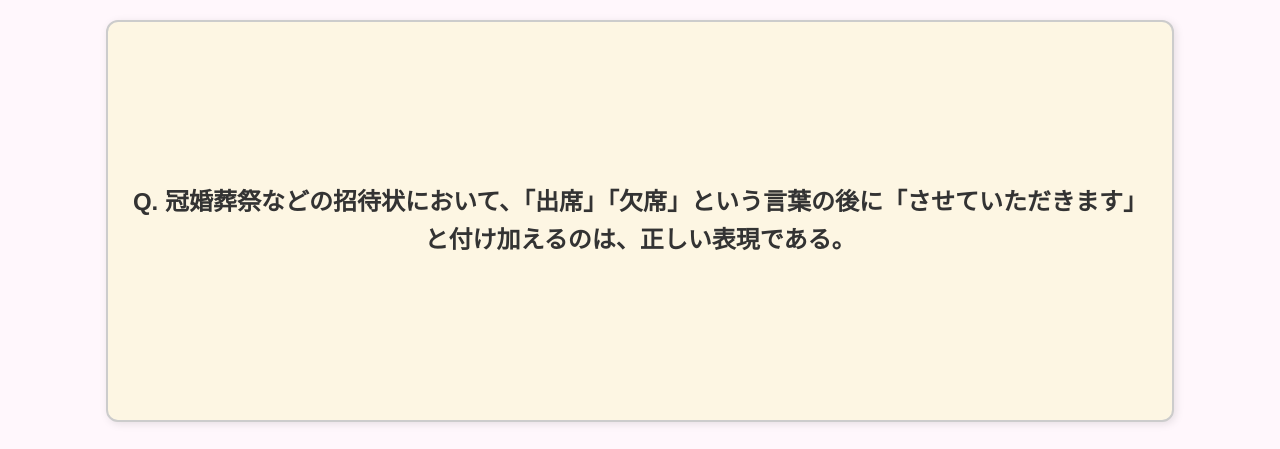
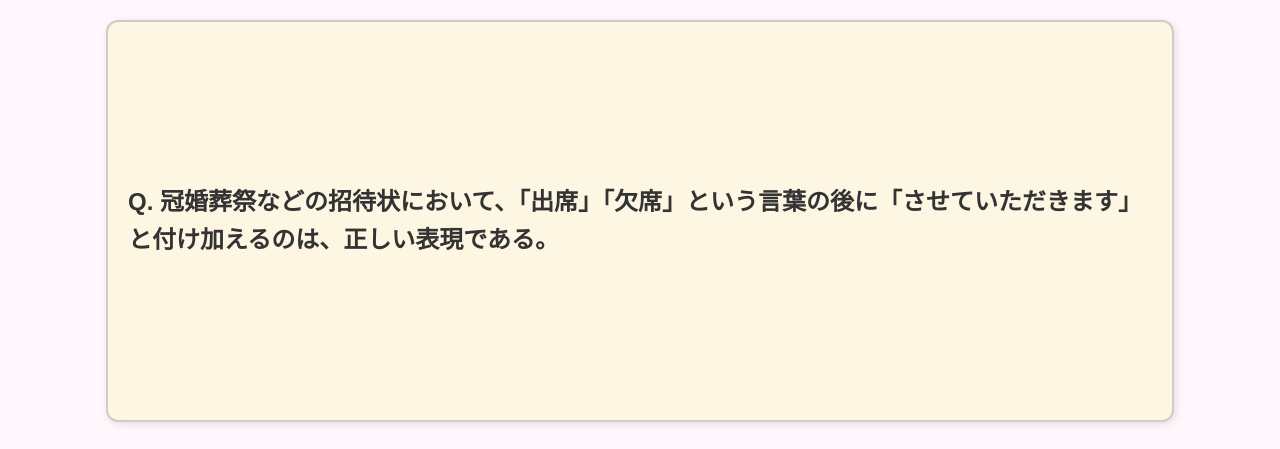
Before and after one commit to Tokashiki-11/StuLab2-project, a Flask app: template templates/question.html in a window 1280 px wide. Shown: the top 449 px of the page. Run offline with Flask 3, Linux system fonts and the light colour scheme; the template is opened without the code that fills it: values that come from a table or form of the project are taken from there, others are empty.

Commit message:
7th commit

```diff
--- a/models.py
+++ b/models.py
@@ -1,3 +1,4 @@
+# models.py
 from flask_sqlalchemy import SQLAlchemy
 
 db = SQLAlchemy()
--- a/static/style.css
+++ b/static/style.css
@@ -346,7 +346,7 @@ button:hover {
 .question-text {
     font-size: 1.5em;                /* フォントサイズを大きく */
     font-weight: bold;              /* 太字 */
-    text-align: center;             /* 中央揃え */
+    text-align: left;             /* 中央揃え */
     color: #333;                    /* 濃いめの文字色 */
 }
 
@@ -359,7 +359,7 @@ button:hover {
     margin: 20px auto;
     width: 80%;
     box-shadow: 2px 2px 10px rgba(0, 0, 0, 0.1);
-    text-align: center;
+    text-align: left;
 }
 
 .result-area h2.correct {
@@ -386,3 +386,8 @@ button:hover {
     line-height: 1.6;
     color: #333;
 }
+
+/* 改行や空白をそのまま表示させるためのクラス */
+.preformatted {
+    white-space: pre-wrap;
+}
--- a/templates/index.html
+++ b/templates/index.html
@@ -2,7 +2,7 @@
 <html lang="ja">
 <head>
   <meta charset="UTF-8">
-  <title>社会人マナークイズ</title>
+  <title>これだけは絶対覚えとけ！社会人のマナー</title>
   <link rel="stylesheet" href="{{ url_for('static', filename='style.css') }}">
 </head>
 <body>
--- a/templates/question.html
+++ b/templates/question.html
@@ -8,7 +8,7 @@
 <body>
     <div class="screen-container">
         <div class="question-area">
-            <p class="question-text">Q. {{ q.question }}</p>
+            <p class="question-text preformatted">Q. {{ q.question }}</p>
         </div>
         <div class="button-area">
             <form method="post" action="{{ url_for('answer') }}" class="button-group">
--- a/templates/result.html
+++ b/templates/result.html
@@ -11,7 +11,7 @@
             <h2 class="{{ 'correct' if result else 'incorrect' }}">
             {{ "正解！" if result else "不正解…" }}
             </h2>
-            <p class="explanation-text">{{ explanation }}</p>
+            <p class="explanation-text preformatted">{{ explanation }}</p>
         </div>
         <div class="button-area">
             <a href="{{ url_for('question') }}">
```
Also changed, not shown: README.md.
